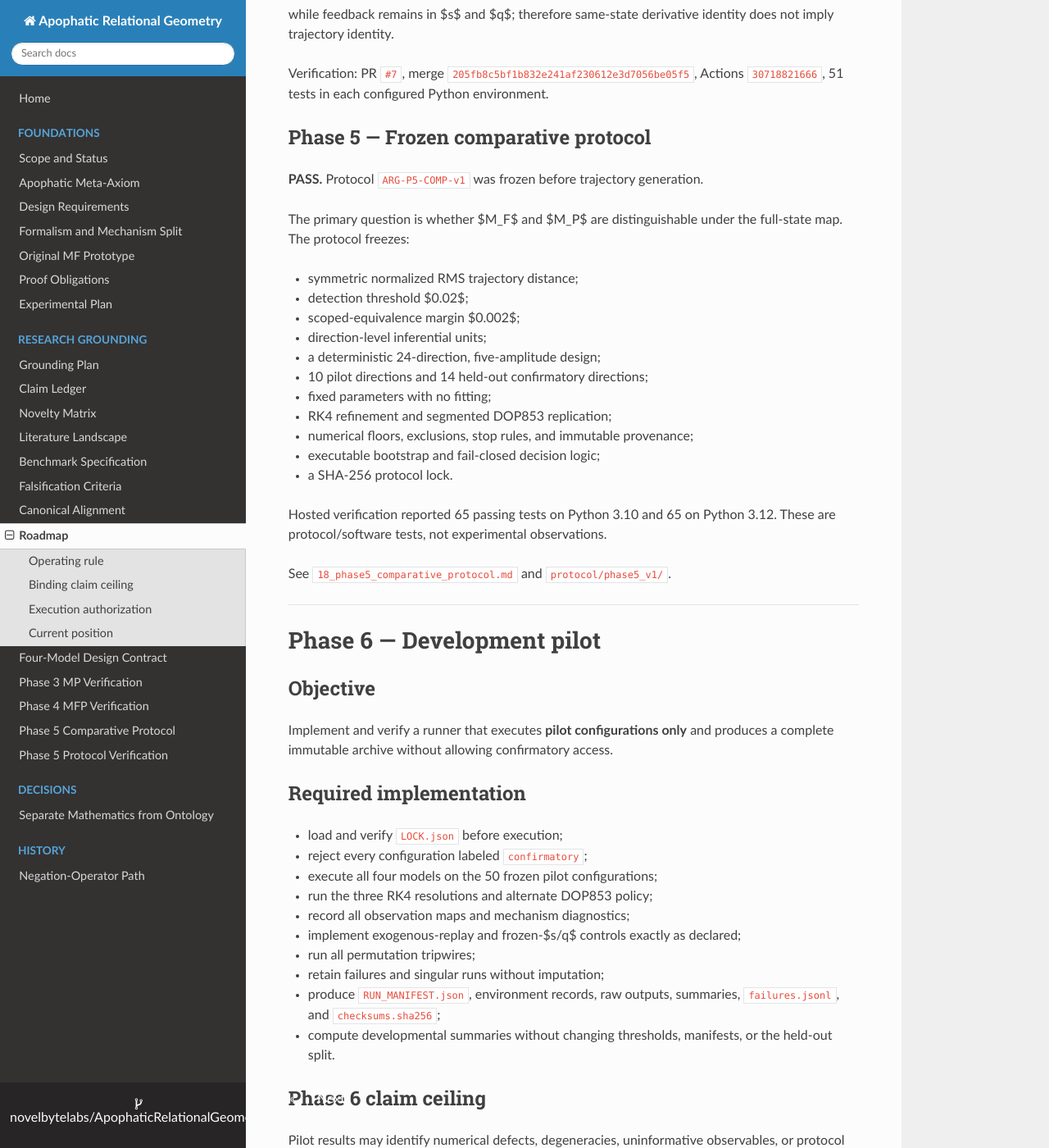
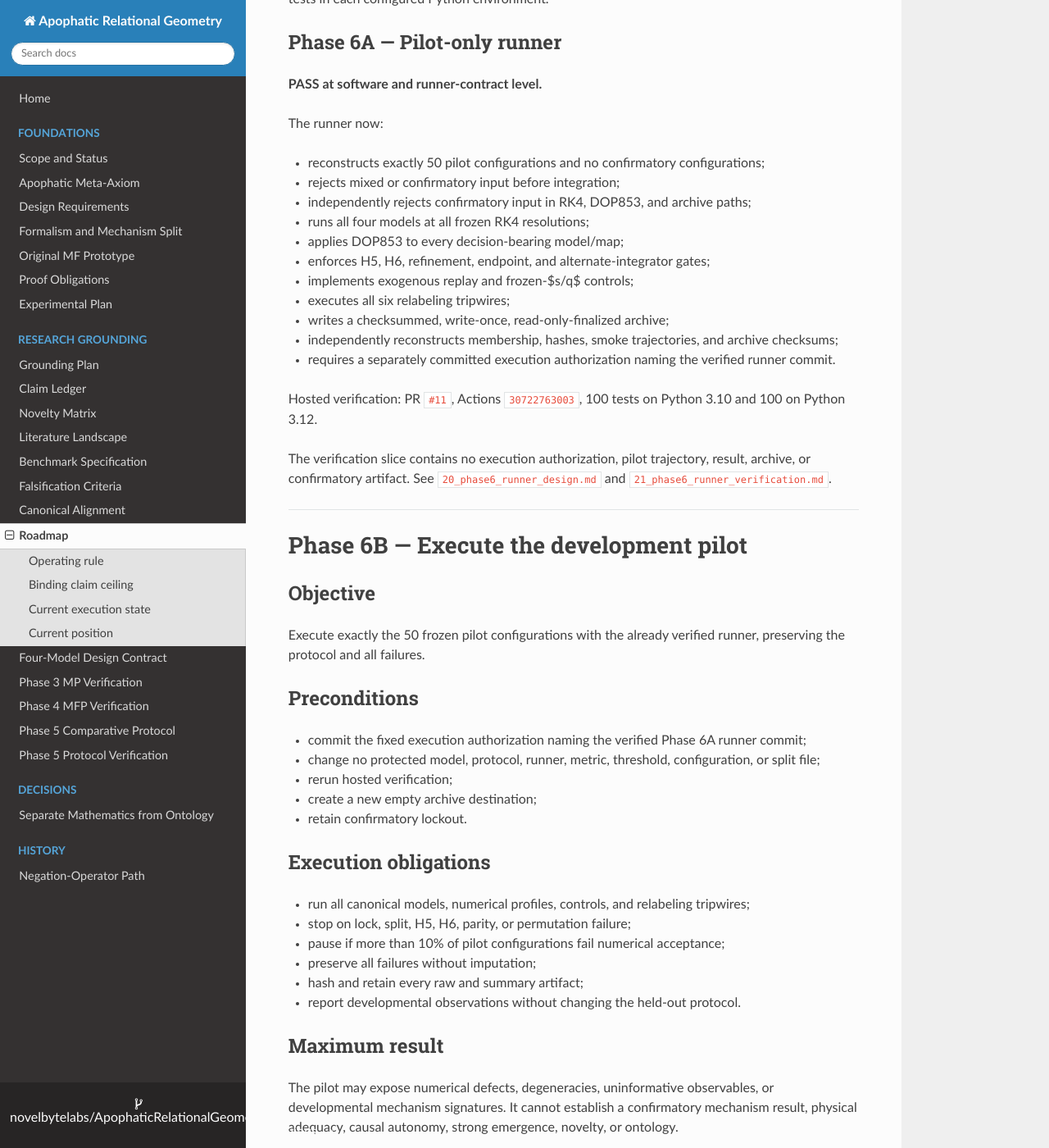
Before and after one commit to novelbytelabs/ApophaticRelationalGeometry, an MkDocs documentation site: the page built from docs/14_roadmap.md, in a window 1280 px wide and 1400 px high, scrolled down 2070 px. Shown: the whole window at 82% size. Built offline with MkDocs 1.6.1, drawn with Linux system fonts in a browser that asks for light colours; nearby versions of some CDN libraries; some of the changed text lies outside the part shown.

Commit message:
Advance roadmap after runner verification

```diff
--- a/docs/14_roadmap.md
+++ b/docs/14_roadmap.md
@@ -14,17 +14,17 @@
 }
 $$
 
-## Execution authorization
+## Current execution state
 
 $$
 \boxed{
-\text{development pilot authorized};
+\text{pilot-only runner verified};
+\quad
+\text{development pilot not executed};
 \quad
 \text{confirmatory execution and scientific claims blocked}.
 }
 $$
-
-No Phase 5 trajectory was generated. Authorization is not execution.
 
 ## Current position
 
@@ -34,32 +34,25 @@
 | Phase 1 — Four-model design contract | COMPLETE | Contract v1.0 frozen. |
 | Phase 2 — Implement and verify $M_0$ | COMPLETE | No-feedback baseline merged and independently parity-tested. |
 | Phase 3 — Implement and verify $M_P$ | COMPLETE | Projection sandbox merged and hosted-tested. |
-| Phase 4 — Implement and verify $M_{FP}$ | COMPLETE | Combined model merged; 51 tests passed on Python 3.10 and 3.12. |
-| Phase 5 — Freeze comparative experiment protocol | COMPLETE | Data-free protocol, manifests, executable metrics, decision rules, and lock frozen; 65 tests passed on Python 3.10 and 3.12. |
-| Phase 6 — Development pilot | IN PROGRESS | Pilot runner and archival pipeline are the active implementation gate; no pilot has run. |
+| Phase 4 — Implement and verify $M_{FP}$ | COMPLETE | Combined model merged; 51 tests passed in each configured Python environment. |
+| Phase 5 — Freeze comparative experiment protocol | COMPLETE | Data-free protocol and executable decision rules frozen; 65 tests passed in each configured environment. |
+| Phase 6A — Implement pilot-only runner | COMPLETE | Fail-closed runner, numerical gates, controls, and immutable archive verified; 100 tests passed in each configured environment. |
+| Phase 6B — Execute development pilot | NEXT GATE | Requires a separate committed authorization naming the verified runner commit. No pilot has run. |
 | Phase 7 onward | BLOCKED | Confirmatory execution remains unauthorized. |
 
 Software tests verify declared code and protocol contracts. They do not validate the scientific hypothesis.
 
 ---
 
-# Completed implementation phases
+# Completed gates
 
-## Phase 0 — Alignment
+## Phases 0–2
 
-**PASS.** The repository uses the canonical $M_0/M_F/M_P/M_{FP}$ split and distinguishes collective feedback from global-admissibility projection.
-
-## Phase 1 — Frozen model contract
-
-**PASS.** `15_four_model_design_contract.md` freezes equations, ordering, RK4 and retraction policies, singular behavior, diagnostics, observation maps, and the independent-reference boundary.
-
-## Phase 2 — $M_0$
-
-**PASS.** Exact no-feedback dynamics, no hidden $c(x)$ transition path, zero-feedback reduction from $M_F$, and independent derivative/RK4 parity were established at software level.
+Alignment, the frozen model contract, and the exact no-feedback $M_0$ baseline passed their declared software gates.
 
 ## Phase 3 — $M_P$
 
-**PASS.** The constant-amplitude projector
+The constant-amplitude projector
 
 $$
 \Gamma(Z)=\frac13x^Tx-c_0=0,
@@ -73,86 +66,76 @@
 
 ## Phase 4 — $M_{FP}$
 
-**PASS.** The frozen ordering
-
-$$
-F_{\mathrm{proposal}}=F_0+F_F
-$$
-
-followed by projection was implemented. At the same regular full state,
+The frozen ordering $F_{\mathrm{proposal}}=F_0+F_F$ followed by projection was implemented. At the same regular full state,
 
 $$
 \boxed{f_{FP}=f_P},
 $$
 
-while feedback remains in $s$ and $q$; therefore same-state derivative identity does not imply trajectory identity.
+while feedback remains in $s$ and $q$.
 
 Verification: PR `#7`, merge `205fb8c5bf1b832e241af230612e3d7056be05f5`, Actions `30718821666`, 51 tests in each configured Python environment.
 
 ## Phase 5 — Frozen comparative protocol
 
-**PASS.** Protocol `ARG-P5-COMP-v1` was frozen before trajectory generation.
+Protocol `ARG-P5-COMP-v1` froze the primary and secondary hypotheses, observation maps, thresholds, direction-level units, deterministic pilot/confirmatory split, parameters, numerical replication, exclusions, stop rules, archive provenance, executable metrics, fail-closed decisions, and critical-file lock before trajectory generation.
 
-The primary question is whether $M_F$ and $M_P$ are distinguishable under the full-state map. The protocol freezes:
+Verification: PR `#9`, merge `d60bb3e618c590e0c994188cebf060bd4b347903`, Actions `30720596773`, 65 tests in each configured Python environment.
 
-- symmetric normalized RMS trajectory distance;
-- detection threshold $0.02$;
-- scoped-equivalence margin $0.002$;
-- direction-level inferential units;
-- a deterministic 24-direction, five-amplitude design;
-- 10 pilot directions and 14 held-out confirmatory directions;
-- fixed parameters with no fitting;
-- RK4 refinement and segmented DOP853 replication;
-- numerical floors, exclusions, stop rules, and immutable provenance;
-- executable bootstrap and fail-closed decision logic;
-- a SHA-256 protocol lock.
+## Phase 6A — Pilot-only runner
 
-Hosted verification reported 65 passing tests on Python 3.10 and 65 on Python 3.12. These are protocol/software tests, not experimental observations.
+**PASS at software and runner-contract level.**
 
-See `18_phase5_comparative_protocol.md` and `protocol/phase5_v1/`.
+The runner now:
+
+- reconstructs exactly 50 pilot configurations and no confirmatory configurations;
+- rejects mixed or confirmatory input before integration;
+- independently rejects confirmatory input in RK4, DOP853, and archive paths;
+- runs all four models at all frozen RK4 resolutions;
+- applies DOP853 to every decision-bearing model/map;
+- enforces H5, H6, refinement, endpoint, and alternate-integrator gates;
+- implements exogenous replay and frozen-$s/q$ controls;
+- executes all six relabeling tripwires;
+- writes a checksummed, write-once, read-only-finalized archive;
+- independently reconstructs membership, hashes, smoke trajectories, and archive checksums;
+- requires a separately committed execution authorization naming the verified runner commit.
+
+Hosted verification: PR `#11`, Actions `30722763003`, 100 tests on Python 3.10 and 100 on Python 3.12.
+
+The verification slice contains no execution authorization, pilot trajectory, result, archive, or confirmatory artifact. See `20_phase6_runner_design.md` and `21_phase6_runner_verification.md`.
 
 ---
 
-# Phase 6 — Development pilot
+# Phase 6B — Execute the development pilot
 
 ## Objective
 
-Implement and verify a runner that executes **pilot configurations only** and produces a complete immutable archive without allowing confirmatory access.
+Execute exactly the 50 frozen pilot configurations with the already verified runner, preserving the protocol and all failures.
 
-## Required implementation
+## Preconditions
 
-- load and verify `LOCK.json` before execution;
-- reject every configuration labeled `confirmatory`;
-- execute all four models on the 50 frozen pilot configurations;
-- run the three RK4 resolutions and alternate DOP853 policy;
-- record all observation maps and mechanism diagnostics;
-- implement exogenous-replay and frozen-$s/q$ controls exactly as declared;
-- run all permutation tripwires;
-- retain failures and singular runs without imputation;
-- produce `RUN_MANIFEST.json`, environment records, raw outputs, summaries, `failures.jsonl`, and `checksums.sha256`;
-- compute developmental summaries without changing thresholds, manifests, or the held-out split.
+- commit the fixed execution authorization naming the verified Phase 6A runner commit;
+- change no protected model, protocol, runner, metric, threshold, configuration, or split file;
+- rerun hosted verification;
+- create a new empty archive destination;
+- retain confirmatory lockout.
 
-## Phase 6 claim ceiling
+## Execution obligations
 
-Pilot results may identify numerical defects, degeneracies, uninformative observables, or protocol amendments. They cannot support a confirmatory mechanism claim.
+- run all canonical models, numerical profiles, controls, and relabeling tripwires;
+- stop on lock, split, H5, H6, parity, or permutation failure;
+- pause if more than 10% of pilot configurations fail numerical acceptance;
+- preserve all failures without imputation;
+- hash and retain every raw and summary artifact;
+- report developmental observations without changing the held-out protocol.
 
-Any substantive amendment creates protocol v1.1 or later and requires a fresh, still-unexecuted confirmatory set.
+## Maximum result
 
-## Exit criteria
-
-- runner and archive schema pass independent tests;
-- confirmatory-access tripwires fail closed;
-- deterministic replay and checksums agree;
-- pilot numerical gates are applied exactly;
-- every failure is retained;
-- pilot outcome is labeled developmental;
-- no confirmatory trajectory has been generated.
+The pilot may expose numerical defects, degeneracies, uninformative observables, or developmental mechanism signatures. It cannot establish a confirmatory mechanism result, physical adequacy, causal autonomy, strong emergence, novelty, or ontology.
 
 # Phase 7 — Confirmatory four-model experiment
 
 Blocked. Only a separately authorized held-out execution may support scoped comparative claims.
-
-Permitted outcomes include detection, restricted observational equivalence, inconclusive, or invalid. None establishes a fundamental geometry.
 
 # Phase 8 — Relational projection v2
 
@@ -168,4 +151,4 @@
 
 ## Immediate next action
 
-Implement and independently verify the Phase 6 pilot runner without executing confirmatory configurations.
+Create the separate Phase 6B execution authorization without changing protected runner or protocol files, rerun verification, and then execute only the frozen pilot set.
```
